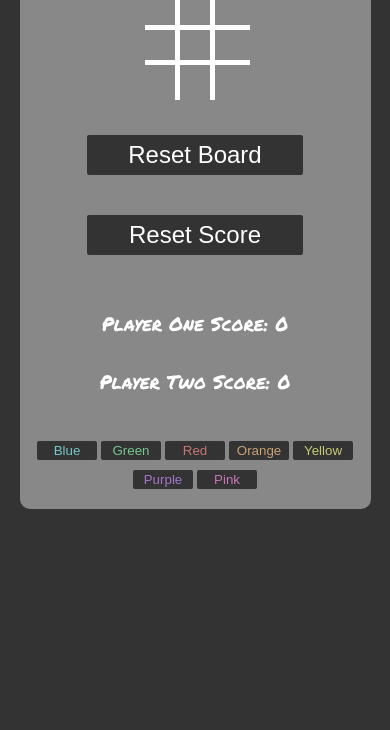
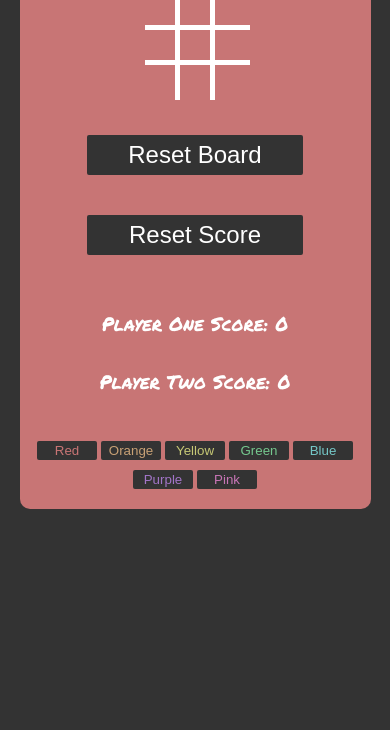
Before and after one commit to mattorme/tic-tac-toe, a plain HTML site: page index.html in a window 390 px wide. Shown: the part 114-844 px from the top of the page. Drawn offline with Linux system fonts and the light colour scheme.

Commit message:
misc changes

```diff
--- a/index.html
+++ b/index.html
@@ -35,11 +35,11 @@
         <p class="score-count-o">Player Two Score: 0</p>
       </div>
       <div class="board-color-div">
-        <button class="board-color blue-btn">Blue</button>
-        <button class="board-color green-btn">Green</button>
         <button class="board-color red-btn">Red</button>
         <button class="board-color orange-btn">Orange</button>
         <button class="board-color yellow-btn">Yellow</button>
+        <button class="board-color green-btn">Green</button>
+        <button class="board-color blue-btn">Blue</button>
         <button class="board-color purple-btn">Purple</button>
         <button class="board-color pink-btn">Pink</button>
       </div>
--- a/style.css
+++ b/style.css
@@ -7,7 +7,7 @@
 }
 
 .game {
-  background-color: #888888;
+  background-color: #c87575;
   border-radius: 10px;
   padding: 10px;
   /* box-shadow: 0px 0px 20px rgb(217, 255, 219); */
@@ -28,7 +28,7 @@ h1 {
 .spaces {
   height: 100px;
   width: 100px;
-  background-color: #888888;
+  background-color: #c87575;
   color: #ffffff;
   display: flex;
   justify-content: center;
@@ -180,8 +180,8 @@ h1 {
   }
 
   .spaces {
-    height: 35px;
-    width: 35px;
+    height: 40px;
+    width: 40px;
     font-size: 24px;
   }
 
@@ -208,7 +208,7 @@ h1 {
   }
 
   .spaces {
-    height: 35px;
+    height: 350px;
     width: 35px;
     font-size: 24px;
   }
```
